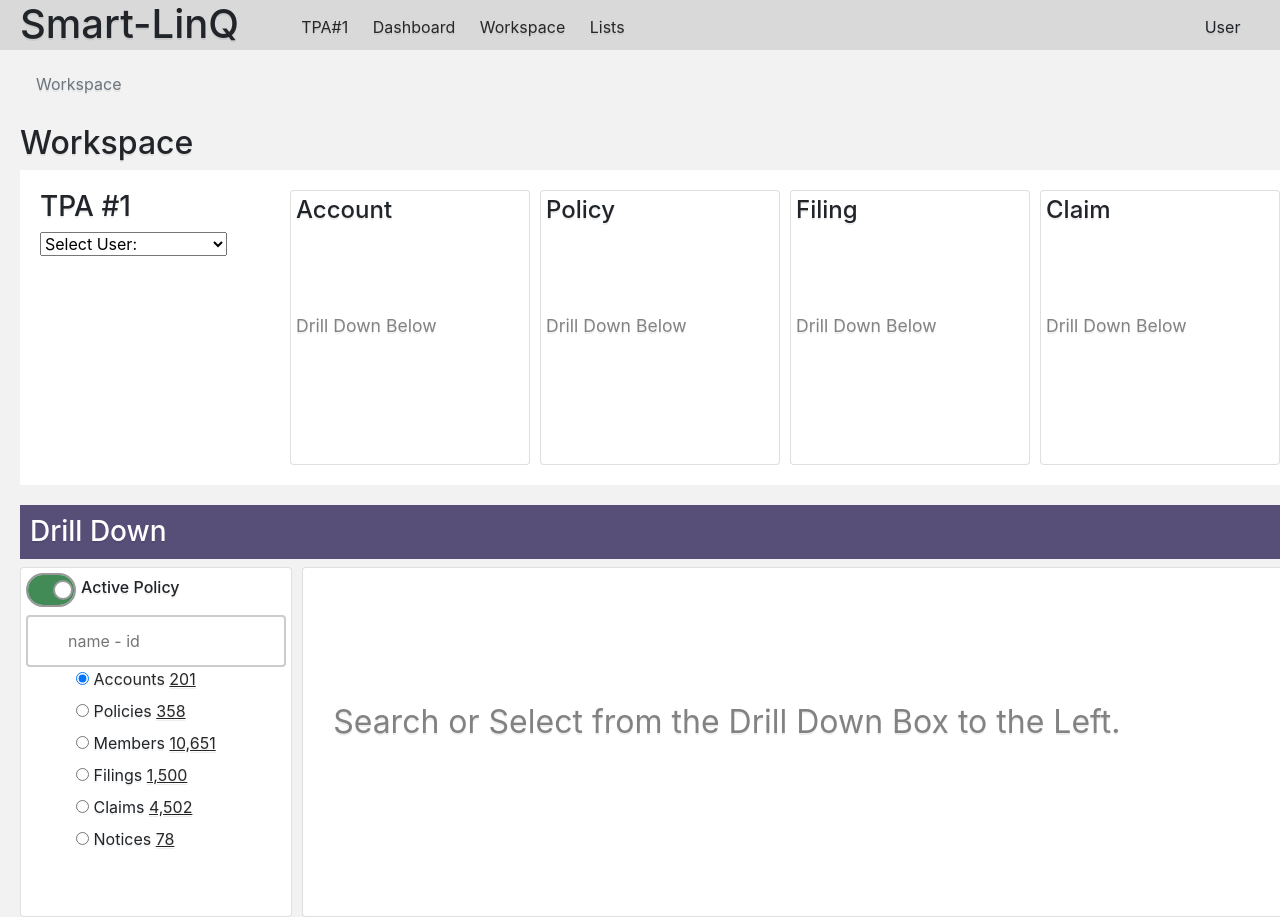
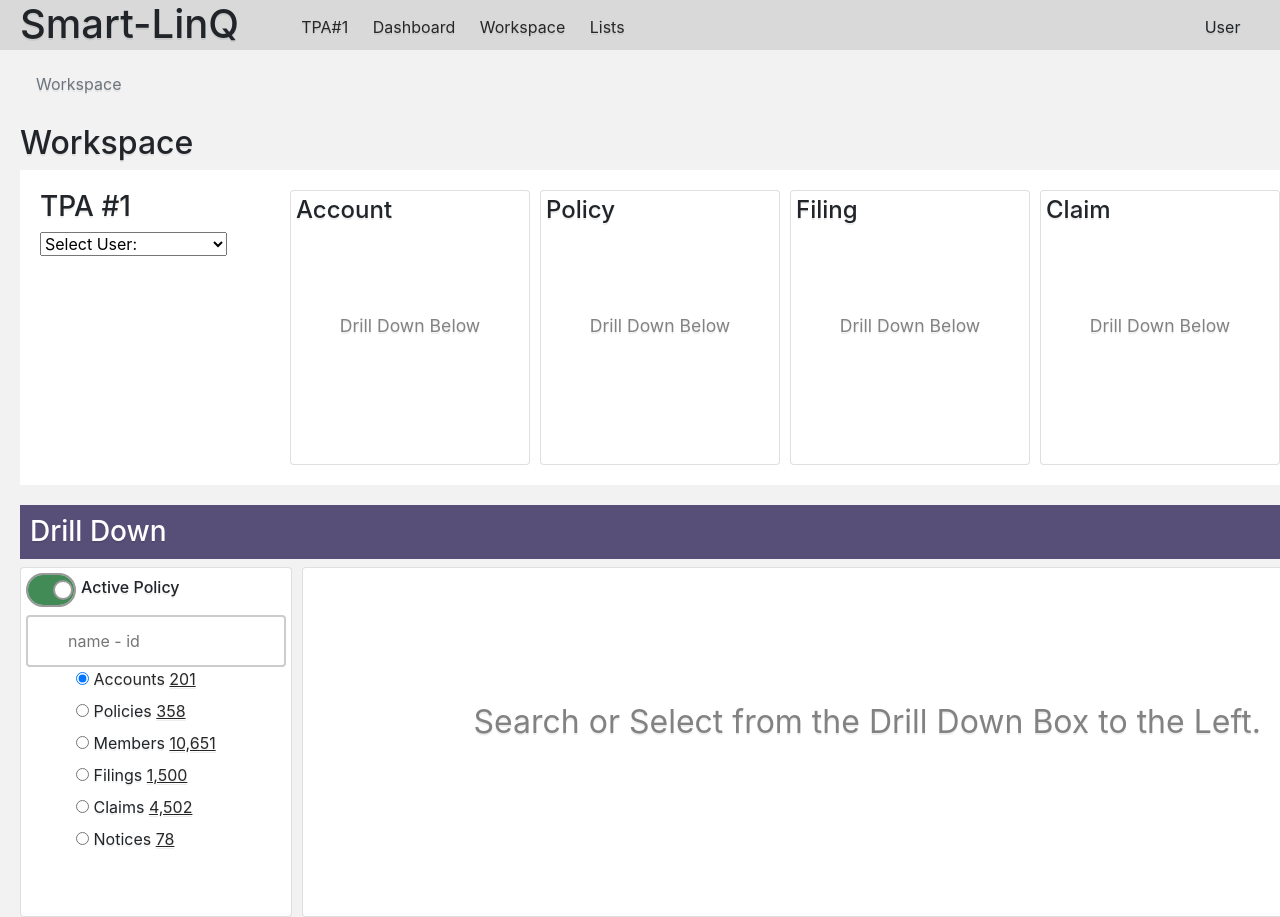
Before and after one commit to cait-sidener/SmartLinQ-Concept, a website: page workspace.html in a window 1280 px wide. Drawn offline with nearby package versions, Linux system fonts and the light colour scheme.

Commit message:
Update style.css

```diff
--- a/assets/style.css
+++ b/assets/style.css
@@ -112,13 +112,14 @@ body {
   color: #828282;
   font-size: 1.1em;
   padding-top: 80px;
+  text-align: center !important;
 }
 
 .drill-it {
   color: #828282;
   font-size: 2em;
   padding-top: 100px;
-  text-align: center;
+  padding-left: 15%;
 }
 
 .dropdown {
```
